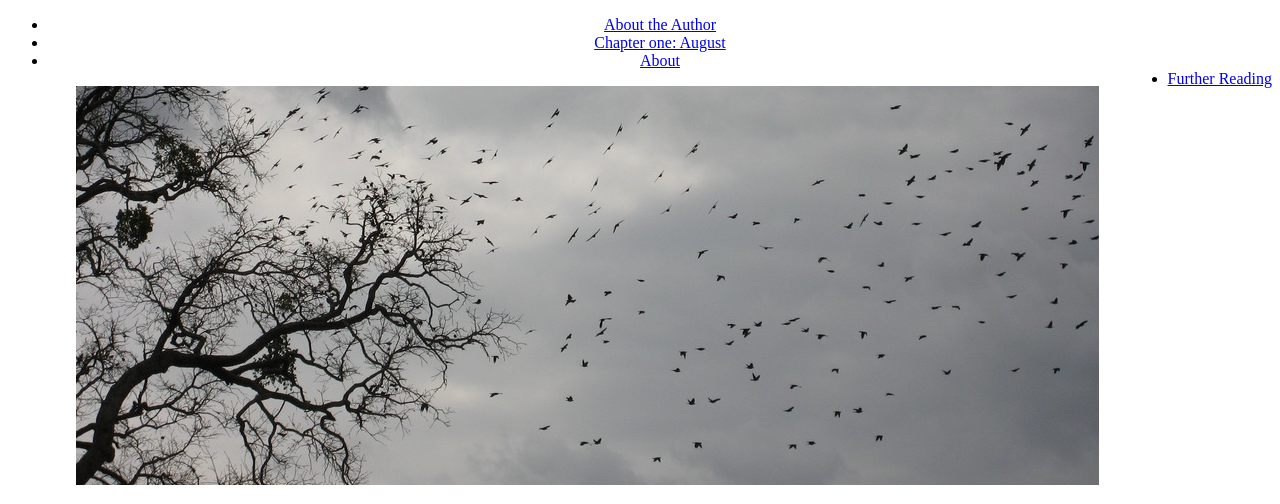
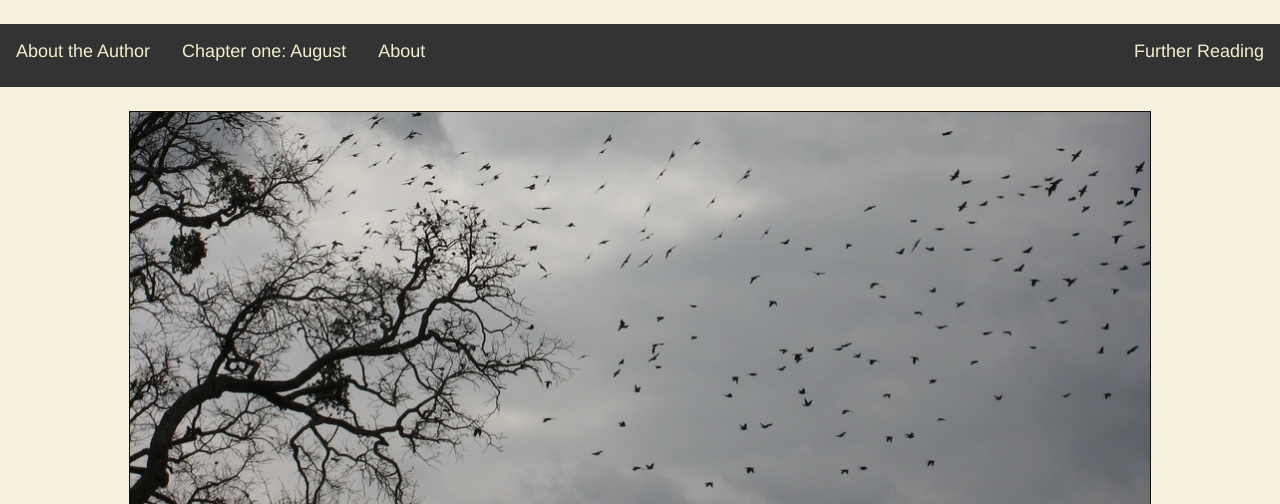
Before and after one commit to HollyBrown2005/Crocodiles, a plain HTML site: page index.html in a window 1280 px wide. Shown: the top 504 px of the page. Drawn offline with Linux system fonts and the light colour scheme.

Commit message:
update html

```diff
--- a/index.html
+++ b/index.html
@@ -4,8 +4,8 @@
 <head>
     <meta charset="UTF-8">
     <meta name="viewport" content="width=device-width, initial-scale=1.0">
-    <title>Document</title>
-    <link href="/CSS/crocodiles.css" rel="stylesheet" type="text/css">
+    <title>Crocodiles</title>
+    <link href="/css/style.css" rel="stylesheet" type="text/css">
 
 </head>
 
```
